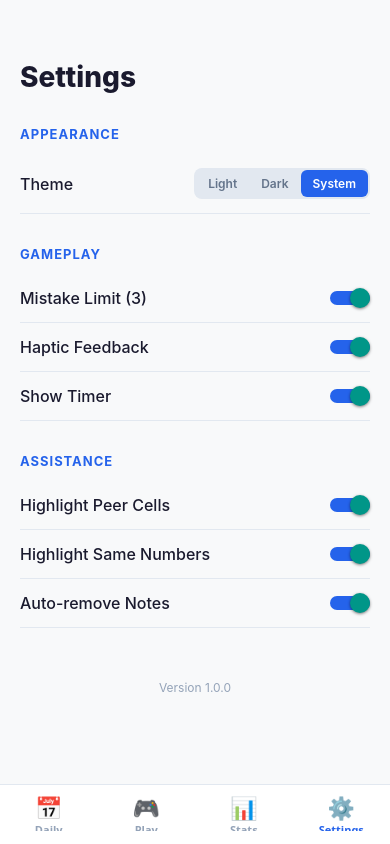
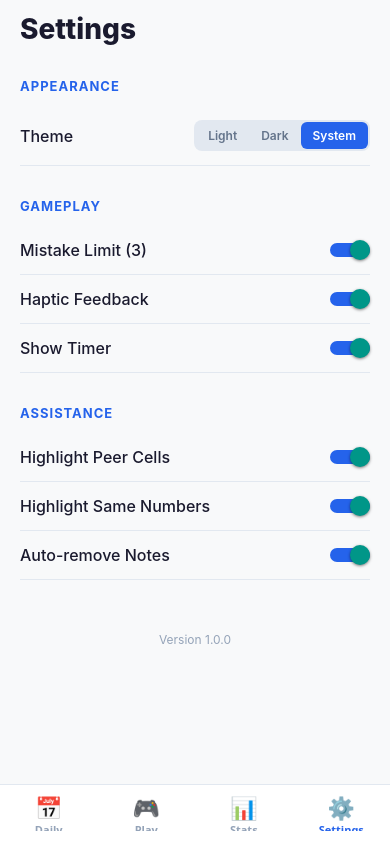
Before and after one commit to Rahul21388/sudoku-daily, a React Native app: screen /Settings in a window 390 px wide. Built offline with nearby package versions, Linux system fonts and the light colour scheme; no server answers; the database is empty.

Commit message:
fix: status bar overlap using SafeAreaView on all screens

```diff
--- a/App.js
+++ b/App.js
@@ -1,22 +1,20 @@
 import React, { useEffect, useState } from 'react';
-import { StatusBar, View, Text, ActivityIndicator, StyleSheet } from 'react-native';
+import { View, Text, ActivityIndicator, StyleSheet } from 'react-native';
+import { SafeAreaProvider } from 'react-native-safe-area-context';
+import { StatusBar } from 'expo-status-bar';
 import { useSettingsStore } from './store/settingsStore';
 import { useGameStore } from './store/gameStore';
 import { useTheme } from './hooks/useTheme';
 import AppNavigator from './navigation/AppNavigator';
 
 function AppContent() {
-  const { colors, isDark } = useTheme();
+  const { isDark } = useTheme();
 
   return (
-    <View style={{ flex: 1, backgroundColor: colors.background }}>
-      <StatusBar
-        barStyle={isDark ? 'light-content' : 'dark-content'}
-        backgroundColor="transparent"
-        translucent={false}
-      />
+    <>
+      <StatusBar style={isDark ? 'light' : 'dark'} translucent />
       <AppNavigator />
-    </View>
+    </>
   );
 }
 
@@ -35,14 +33,20 @@ export default function App() {
 
   if (!ready) {
     return (
-      <View style={styles.loading}>
-        <ActivityIndicator size="large" color="#2563EB" />
-        <Text style={styles.loadingText}>Sudoku Daily</Text>
-      </View>
+      <SafeAreaProvider>
+        <View style={styles.loading}>
+          <ActivityIndicator size="large" color="#2563EB" />
+          <Text style={styles.loadingText}>Sudoku Daily</Text>
+        </View>
+      </SafeAreaProvider>
     );
   }
 
-  return <AppContent />;
+  return (
+    <SafeAreaProvider>
+      <AppContent />
+    </SafeAreaProvider>
+  );
 }
 
 const styles = StyleSheet.create({
--- a/screens/DailyScreen.js
+++ b/screens/DailyScreen.js
@@ -1,5 +1,6 @@
 import React, { useState, useEffect, useCallback } from 'react';
 import { View, Text, StyleSheet, TouchableOpacity, ActivityIndicator, Alert } from 'react-native';
+import { SafeAreaView } from 'react-native-safe-area-context';
 import { useFocusEffect } from '@react-navigation/native';
 import dayjs from 'dayjs';
 import { db } from '../config/firebase';
@@ -55,7 +56,7 @@ export default function DailyScreen({ navigation }) {
   const isCompleted = stats.dailyHistory && stats.dailyHistory[today]?.completed;
 
   return (
-    <View style={[styles.container, { backgroundColor: colors.background }]}>
+    <SafeAreaView style={[styles.container, { backgroundColor: colors.background }]} edges={['top']}>
       <View style={styles.header}>
         <Text style={[styles.title, { color: colors.text }]}>Sudoku Daily</Text>
         <Text style={[styles.date, { color: colors.textSecondary }]}>{displayDate}</Text>
@@ -124,13 +125,13 @@ export default function DailyScreen({ navigation }) {
           </View>
         </View>
       </View>
-    </View>
+    </SafeAreaView>
   );
 }
 
 const styles = StyleSheet.create({
   container: { flex: 1, padding: 20 },
-  header: { marginTop: 40, marginBottom: 24 },
+  header: { marginTop: 12, marginBottom: 24 },
   title: { fontSize: 32, fontWeight: '800' },
   date: { fontSize: 16, marginTop: 4, fontWeight: '500' },
   card: {
--- a/screens/GameScreen.js
+++ b/screens/GameScreen.js
@@ -1,5 +1,6 @@
 import React, { useEffect, useRef, useCallback } from 'react';
 import { View, Text, TouchableOpacity, StyleSheet, Alert, AppState, BackHandler } from 'react-native';
+import { SafeAreaView } from 'react-native-safe-area-context';
 import { useFocusEffect } from '@react-navigation/native';
 import { useTheme } from '../hooks/useTheme';
 import { useHaptic } from '../hooks/useHaptic';
@@ -48,7 +49,6 @@ export default function GameScreen({ navigation }) {
   const highlightSameNumber = useSettingsStore(s => s.highlightSameNumber);
   const timerVisible = useSettingsStore(s => s.timerVisible);
 
-  // Timer
   useEffect(() => {
     timerRef.current = setInterval(() => {
       tick();
@@ -56,7 +56,6 @@ export default function GameScreen({ navigation }) {
     return () => clearInterval(timerRef.current);
   }, [tick]);
 
-  // App state - pause on background
   useEffect(() => {
     const sub = AppState.addEventListener('change', nextState => {
       if (appStateRef.current.match(/active/) && nextState.match(/inactive|background/)) {
@@ -67,7 +66,6 @@ export default function GameScreen({ navigation }) {
     return () => sub?.remove();
   }, [pauseGame]);
 
-  // Handle back button — fixed for RN 0.81 (subscription pattern)
   useFocusEffect(
     useCallback(() => {
       const subscription = BackHandler.addEventListener('hardwareBackPress', () => {
@@ -86,7 +84,6 @@ export default function GameScreen({ navigation }) {
     }, [pauseGame, resumeGame, navigation])
   );
 
-  // Game completion
   useEffect(() => {
     if (isComplete) {
       haptic.success();
@@ -139,7 +136,7 @@ export default function GameScreen({ navigation }) {
 
   if (isComplete || isFailed) {
     return (
-      <View style={[styles.overlay, { backgroundColor: colors.background }]}>
+      <SafeAreaView style={[styles.overlay, { backgroundColor: colors.background }]} edges={['top']}>
         <View style={[styles.resultCard, { backgroundColor: colors.surface }]}>
           <Text style={styles.resultEmoji}>{isComplete ? '🎉' : '😞'}</Text>
           <Text style={[styles.resultTitle, { color: colors.text }]}>
@@ -177,13 +174,13 @@ export default function GameScreen({ navigation }) {
             <Text style={styles.newGameBtnText}>New Game</Text>
           </TouchableOpacity>
         </View>
-      </View>
+      </SafeAreaView>
     );
   }
 
   if (isPaused) {
     return (
-      <View style={[styles.overlay, { backgroundColor: colors.background }]}>
+      <SafeAreaView style={[styles.overlay, { backgroundColor: colors.background }]} edges={['top']}>
         <View style={[styles.resultCard, { backgroundColor: colors.surface }]}>
           <Text style={styles.resultEmoji}>⏸️</Text>
           <Text style={[styles.resultTitle, { color: colors.text }]}>Game Paused</Text>
@@ -194,12 +191,12 @@ export default function GameScreen({ navigation }) {
             <Text style={styles.newGameBtnText}>Resume</Text>
           </TouchableOpacity>
         </View>
-      </View>
+      </SafeAreaView>
     );
   }
 
   return (
-    <View style={[styles.container, { backgroundColor: colors.background }]}>
+    <SafeAreaView style={[styles.container, { backgroundColor: colors.background }]} edges={['top']}>
       <GameHeader
         difficulty={difficulty}
         mistakes={mistakes}
@@ -236,24 +233,22 @@ export default function GameScreen({ navigation }) {
         hintsRemaining={maxHints - hintsUsed}
         colors={colors}
       />
-    </View>
+    </SafeAreaView>
   );
 }
 
 const styles = StyleSheet.create({
-  container: { flex: 1, paddingTop: 48 },
+  container: { flex: 1, paddingTop: 8 },
   gridContainer: {
     flex: 1,
     justifyContent: 'center',
     alignItems: 'center',
   },
   overlay: {
-    position: 'absolute',
-    top: 0, left: 0, right: 0, bottom: 0,
+    flex: 1,
     justifyContent: 'center',
     alignItems: 'center',
     padding: 32,
-    zIndex: 10,
   },
   resultCard: {
     width: '100%',
--- a/screens/PlayScreen.js
+++ b/screens/PlayScreen.js
@@ -1,5 +1,6 @@
 import React, { useState } from 'react';
 import { View, Text, StyleSheet, TouchableOpacity } from 'react-native';
+import { SafeAreaView } from 'react-native-safe-area-context';
 import { useTheme } from '../hooks/useTheme';
 import { useGameStore } from '../store/gameStore';
 import { generatePuzzle } from '../utils/sudokuGenerator';
@@ -24,7 +25,7 @@ export default function PlayScreen({ navigation }) {
   };
 
   return (
-    <View style={[styles.container, { backgroundColor: colors.background }]}>
+    <SafeAreaView style={[styles.container, { backgroundColor: colors.background }]} edges={['top']}>
       <Text style={[styles.title, { color: colors.text }]}>New Game</Text>
       <Text style={[styles.subtitle, { color: colors.textSecondary }]}>Select your difficulty level</Text>
 
@@ -57,7 +58,7 @@ export default function PlayScreen({ navigation }) {
       >
         <Text style={styles.startBtnText}>Start Puzzle</Text>
       </TouchableOpacity>
-    </View>
+    </SafeAreaView>
   );
 }
 
--- a/screens/SettingsScreen.js
+++ b/screens/SettingsScreen.js
@@ -1,5 +1,6 @@
 import React from 'react';
 import { View, Text, StyleSheet, Switch, TouchableOpacity, ScrollView } from 'react-native';
+import { SafeAreaView } from 'react-native-safe-area-context';
 import { useTheme } from '../hooks/useTheme';
 import { useSettingsStore } from '../store/settingsStore';
 
@@ -43,7 +44,8 @@ export default function SettingsScreen() {
   );
 
   return (
-    <ScrollView style={[styles.container, { backgroundColor: colors.background }]}>
+    <SafeAreaView style={[styles.safeArea, { backgroundColor: colors.background }]} edges={['top']}>
+      <ScrollView style={styles.scroll} contentContainerStyle={styles.content}>
         <Text style={[styles.title, { color: colors.text }]}>Settings</Text>
 
         <View style={styles.section}>
@@ -97,12 +99,15 @@ export default function SettingsScreen() {
 
         <Text style={[styles.version, { color: colors.textMuted }]}>Version 1.0.0</Text>
       </ScrollView>
+    </SafeAreaView>
   );
 }
 
 const styles = StyleSheet.create({
-  container: { flex: 1, padding: 20 },
-  title: { fontSize: 28, fontWeight: '800', marginBottom: 32, marginTop: 40 },
+  safeArea: { flex: 1 },
+  scroll: { flex: 1, paddingHorizontal: 20 },
+  content: { paddingBottom: 40 },
+  title: { fontSize: 28, fontWeight: '800', marginBottom: 32, marginTop: 12 },
   section: { marginBottom: 32 },
   sectionTitle: { fontSize: 13, fontWeight: '700', textTransform: 'uppercase', letterSpacing: 1, marginBottom: 12 },
   row: {
--- a/screens/StatsScreen.js
+++ b/screens/StatsScreen.js
@@ -1,5 +1,6 @@
 import React from 'react';
-import { View, Text, StyleSheet, ScrollView, FlatList } from 'react-native';
+import { View, Text, StyleSheet, ScrollView } from 'react-native';
+import { SafeAreaView } from 'react-native-safe-area-context';
 import { useTheme } from '../hooks/useTheme';
 import { useGameStore } from '../store/gameStore';
 
@@ -18,15 +19,14 @@ export default function StatsScreen() {
   const formatTime = (secs) => {
     if (!secs) return '--:--';
     const m = Math.floor(secs / 60);
-  const s = secs % 60;  // was: seconds % 60
+    const s = secs % 60;
     return `${m}:${s.toString().padStart(2, '0')}`;
   };
 
-  const recentGames = stats.recentGames || [];
-
   return (
+    <SafeAreaView style={[styles.safeArea, { backgroundColor: colors.background }]} edges={['top']}>
       <ScrollView
-      style={[styles.container, { backgroundColor: colors.background }]}
+        style={styles.container}
         contentContainerStyle={styles.content}
       >
         <Text style={[styles.title, { color: colors.text }]}>Statistics</Text>
@@ -68,13 +68,15 @@ export default function StatsScreen() {
           <Text style={[styles.avgLabel, { color: colors.textSecondary }]}>per completed game</Text>
         </View>
       </ScrollView>
+    </SafeAreaView>
   );
 }
 
 const styles = StyleSheet.create({
+  safeArea: { flex: 1 },
   container: { flex: 1 },
   content: { padding: 20, paddingBottom: 40 },
-  title: { fontSize: 28, fontWeight: '800', marginBottom: 24, marginTop: 40 },
+  title: { fontSize: 28, fontWeight: '800', marginBottom: 24, marginTop: 12 },
   statsGrid: { flexDirection: 'row', flexWrap: 'wrap', gap: 12, marginBottom: 24 },
   statCard: {
     width: '48%',
```
Lines whose indentation alone changed are shown as unchanged.
